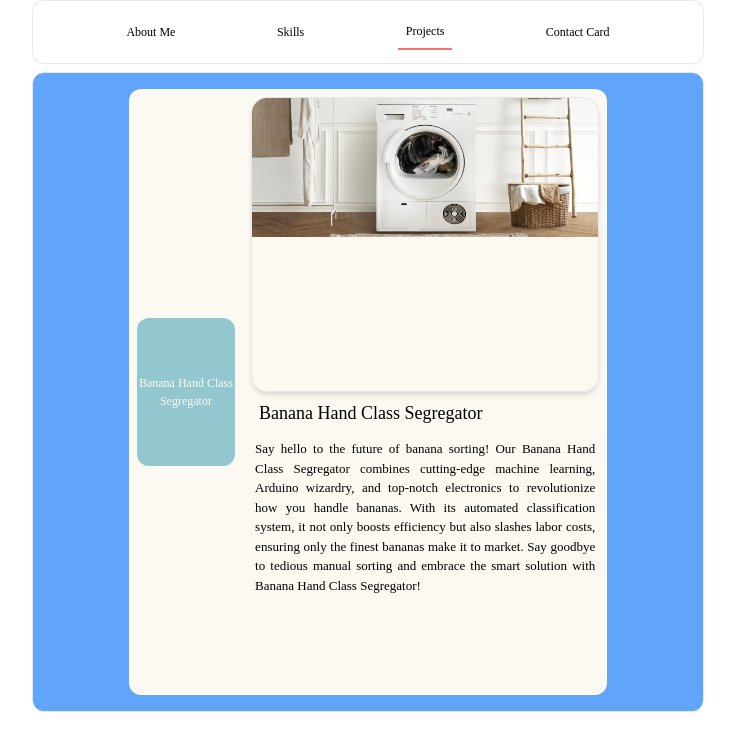
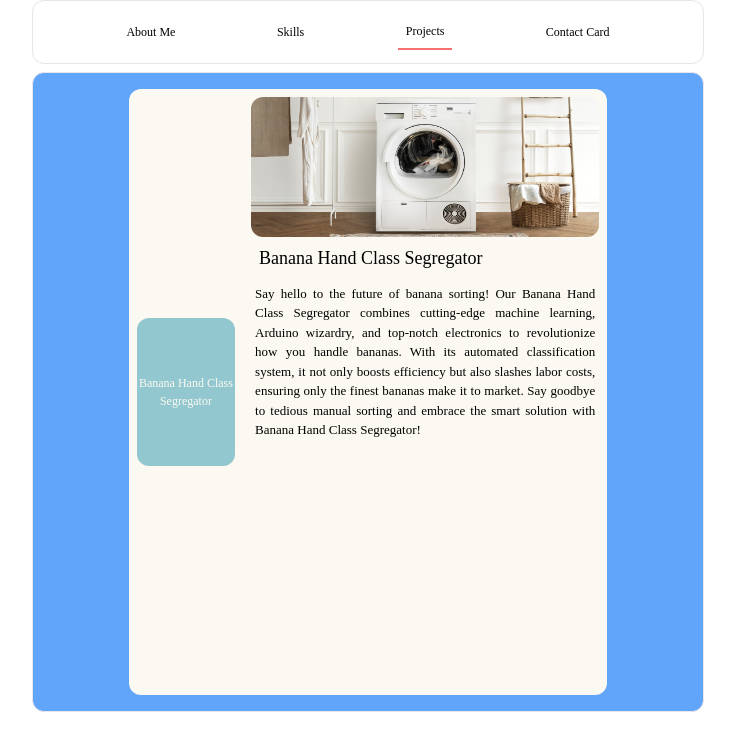
Before and after one commit to DanesYeun/portfolio, a React (Create React App) app: page / in a window 1280 px wide. Both pictures are taken after a click on the button "Projects". Shown: the top 750 px of the page, without its empty margins (272-1007 px from the left). Built offline with nearby package versions, Linux system fonts and the light colour scheme; a web font is replaced by a local one.

Commit message:
card(): project picture adjustment

```diff
--- a/src/components/Cards/BananaSeg.jsx
+++ b/src/components/Cards/BananaSeg.jsx
@@ -5,9 +5,7 @@ const BananaSeg = () => {
 
     return(
         <div className="w-full h-full">
-            <div className="border rounded-2xl h-fit md:h-1/2 overflow-hidden shadow-md">
-                <img src={image} alt="Photo" className="object-fill hover:transform transition hover:scale-150 transition duration-300 ease-in-out"/>
-            </div>
+                <img src={image} alt="Photo" className="object-fill rounded-xl"/>
             <div className="h-1/2">
                 <h2 className="p-2 hover:text-red-400"><a href="https://www.google.com" target="_blank">Banana Hand Class Segregator</a></h2>
                 <h4 className="p-1 text-justify">Say hello to the future of banana sorting! Our Banana Hand Class Segregator combines cutting-edge machine learning, Arduino wizardry, and top-notch electronics to revolutionize how you handle bananas. With its automated classification system, it not only boosts efficiency but also slashes labor costs, ensuring only the finest bananas make it to market. Say goodbye to tedious manual sorting and embrace the smart solution with Banana Hand Class Segregator!</h4>
```
